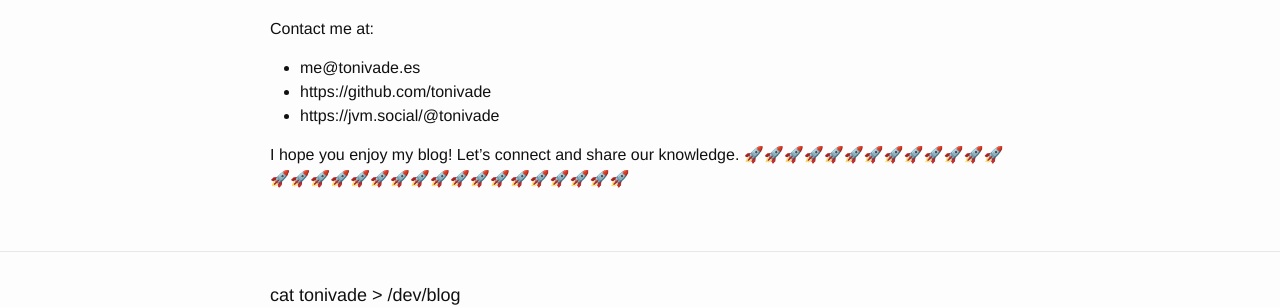
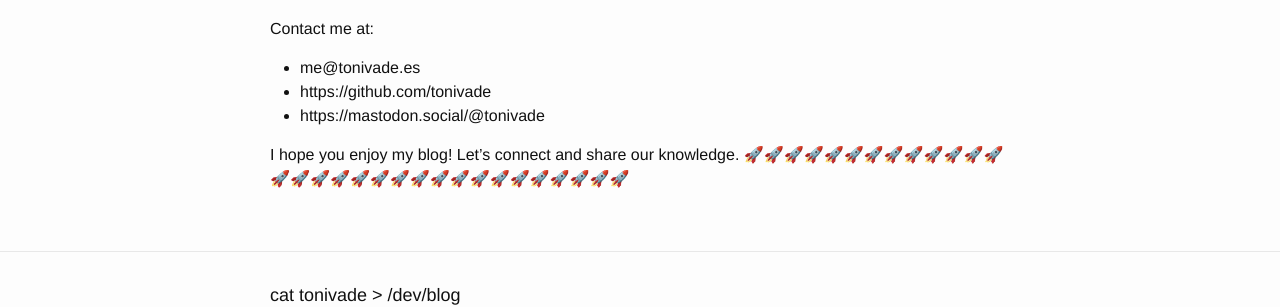
Before and after one commit to tonivade/tonivade.github.io, a Jekyll site: the page built from about.md, in a window 1280 px wide. Shown: the part 345-652 px from the top of the page. Built offline with Jekyll 4.4.1, drawn with Linux system fonts in a browser that asks for light colours; part of the change alters nothing that is shown.

Commit message:
Update about.md

```diff
--- a/about.md
+++ b/about.md
@@ -13,6 +13,6 @@ Contact me at:
 
 * me@tonivade.es
 * https://github.com/tonivade
-* https://jvm.social/@tonivade
+* https://mastodon.social/@tonivade
 
 I hope you enjoy my blog! Let's connect and share our knowledge. 🚀🚀🚀🚀🚀🚀🚀🚀🚀🚀🚀🚀🚀🚀🚀🚀🚀🚀🚀🚀🚀🚀🚀🚀🚀🚀🚀🚀🚀🚀🚀
```
